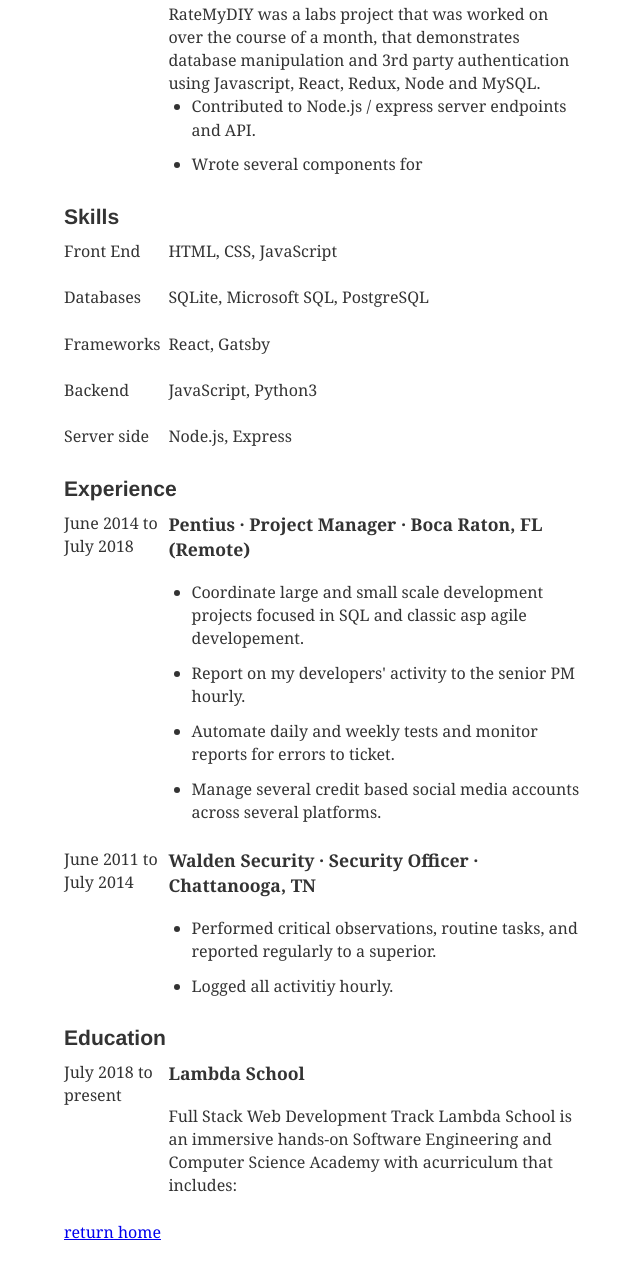
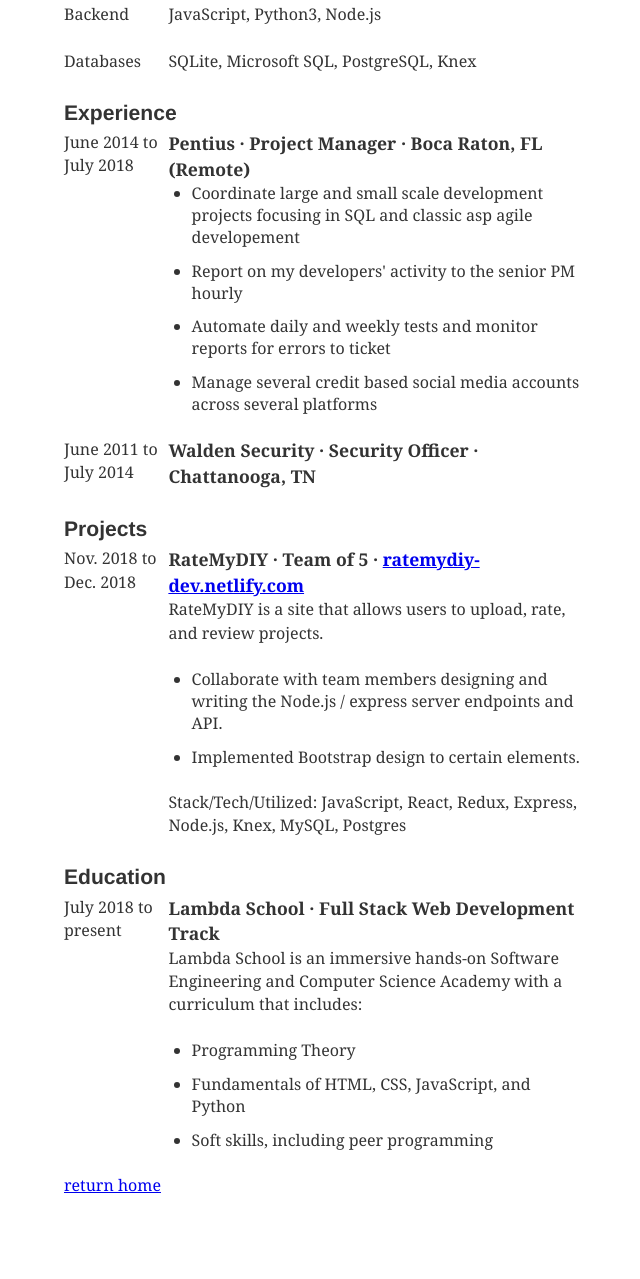
Before and after one commit to michaelagard/dev-blog, a Gatsby site: page /resume in a window 1280 px wide. Shown: the part 323-1602 px from the top of the page, without its empty margins (315-955 px from the left). After the commit the page ends 1578 px from the top, so only its background shows below. Built offline with nearby package versions, Linux system fonts and the light colour scheme; Gatsby itself is replaced by a stand-in of ours; some packages are replaced by stand-ins of ours; what typography-theme-github would draw is missing.

Commit message:
updated style and content

```diff
--- a/src/pages/resume.js
+++ b/src/pages/resume.js
@@ -11,31 +11,17 @@ class Resume extends React.Component {
             <ResumeContact>
               <ResumeContactLink href="mailto://mdagard@gmail.com">mdagard@gmail.com</ResumeContactLink>
               <ResumeContactItem>Graysville TN</ResumeContactItem>
+            </ResumeContact>
+            <ResumeContact>
               <ResumeContactLink href="https://www.linkedin.com/in/mdagard" target="_blank">LinkedIn</ResumeContactLink>
               <ResumeContactLink href="https://github.com/michaelagard" target="_blank">GitHub</ResumeContactLink>
               <ResumeContactLink href="https://twitter.com/AdultAgard" target="_blank">Twitter</ResumeContactLink>
             </ResumeContact>
           </ResumeHeader>
           <ResumeSummary>
-            Full stack web developer with 4 years of experience as a project manager. I'm most experienced with JavaScript, and I've also worked with Python.
+            Full stack web developer with 4 years of experience as a project manager. Most experienced with JavaScript and Python.
           </ResumeSummary>
-          <Section>
-            <SectionTitle>Projects</SectionTitle>
-            <SectionRow>
-              <SectionCol1>
-                Nov. 2018 to Dec. 2018
-            </SectionCol1>
-              <SectionCol2>
-                <ColTitle>RateMyDIY · Team of 5 · <a href="https://ratemydiy-dev.netlify.com/" target="_blank">ratemydiy-dev.netlify.com</a></ColTitle>
-                <ColSummary>RateMyDIY was a labs project that was worked on over the course of a month, that demonstrates database manipulation and 3rd party authentication using Javascript, React, Redux, Node and MySQL.
-                <ul>
-                    <ListItem>Contributed to Node.js / express server endpoints and API.</ListItem>
-                    <ListItem>Wrote several components for </ListItem>
-                  </ul>
-                </ColSummary>
-              </SectionCol2>
-            </SectionRow>
-          </Section>
+
           <Section>
             <SectionTitle>Skills</SectionTitle>
             <SectionRow>
@@ -48,18 +34,10 @@ class Resume extends React.Component {
             </SectionRow>
             <SectionRow>
               <SectionCol1>
-                Databases
-            </SectionCol1>
-              <SectionCol2>
-                <ColSummary>SQLite, Microsoft SQL, PostgreSQL</ColSummary>
-              </SectionCol2>
-            </SectionRow>
-            <SectionRow>
-              <SectionCol1>
                 Frameworks
             </SectionCol1>
               <SectionCol2>
-                <ColSummary>React, Gatsby</ColSummary>
+                <ColSummary>React, Redux, Express, Bootstrap</ColSummary>
               </SectionCol2>
             </SectionRow>
             <SectionRow>
@@ -67,18 +45,19 @@ class Resume extends React.Component {
                 Backend
             </SectionCol1>
               <SectionCol2>
-                <ColSummary>JavaScript, Python3</ColSummary>
+                <ColSummary>JavaScript, Python3, Node.js</ColSummary>
               </SectionCol2>
             </SectionRow>
             <SectionRow>
               <SectionCol1>
-                Server side
+                Databases
             </SectionCol1>
               <SectionCol2>
-                <ColSummary>Node.js, Express</ColSummary>
+                <ColSummary>SQLite, Microsoft SQL, PostgreSQL, Knex</ColSummary>
               </SectionCol2>
             </SectionRow>
           </Section>
+
           <Section>
             <SectionTitle>Experience</SectionTitle>
             <SectionRow>
@@ -89,10 +68,10 @@ class Resume extends React.Component {
                 <ColTitle>Pentius · Project Manager · Boca Raton, FL (Remote)</ColTitle>
                 <ColSummary>
                   <ul>
-                    <ListItem>Coordinate large and small scale development projects focused in SQL and classic asp agile developement.</ListItem>
-                    <ListItem>Report on my developers' activity to the senior PM hourly.</ListItem>
-                    <ListItem>Automate daily and weekly tests and monitor reports for errors to ticket.</ListItem>
-                    <ListItem>Manage several credit based social media accounts across several platforms.</ListItem>
+                    <ListItem>Coordinate large and small scale development projects focusing in SQL and classic asp agile developement</ListItem>
+                    <ListItem>Report on my developers' activity to the senior PM hourly</ListItem>
+                    <ListItem>Automate daily and weekly tests and monitor reports for errors to ticket</ListItem>
+                    <ListItem>Manage several credit based social media accounts across several platforms</ListItem>
                   </ul>
                 </ColSummary>
               </SectionCol2>
@@ -103,15 +82,39 @@ class Resume extends React.Component {
               </SectionCol1>
               <SectionCol2>
                 <ColTitle>Walden Security · Security Officer · Chattanooga, TN</ColTitle>
+                {/* <ColSummary>
+                  <ul>
+                    <ListItem>Performed critical observations, routine tasks, and reported regularly to a superior</ListItem>
+                    <ListItem>Logged all activity hourly</ListItem>
+                  </ul>
+                </ColSummary> */}
+              </SectionCol2>
+            </SectionRow>
+          </Section>
+
+          <Section>
+            <SectionTitle>Projects</SectionTitle>
+            <SectionRow>
+              <SectionCol1>
+                Nov. 2018 to Dec. 2018
+            </SectionCol1>
+              <SectionCol2>
+                <ColTitle>RateMyDIY · Team of 5 · <a href="https://ratemydiy-dev.netlify.com/" target="_blank">ratemydiy-dev.netlify.com</a></ColTitle>
                 <ColSummary>
+                  RateMyDIY is a site that allows users to upload, rate, and review projects.
+                </ColSummary>
                 <ul>
-                    <ListItem>Performed critical observations, routine tasks, and reported regularly to a superior.</ListItem>
-                    <ListItem>Logged all activitiy hourly.</ListItem>
+                  <ListItem>Collaborate with team members designing and writing the Node.js / express server endpoints and API.</ListItem>
+                  <ListItem>Implemented Bootstrap design to certain elements.</ListItem>
                 </ul>
+                <ColSummary>
+                  Stack/Tech/Utilized: JavaScript, React, Redux, Express, Node.js, Knex, MySQL, Postgres
                 </ColSummary>
               </SectionCol2>
             </SectionRow>
+
           </Section>
+
           <Section>
             <SectionTitle>Education</SectionTitle>
             <SectionRow>
@@ -119,9 +122,15 @@ class Resume extends React.Component {
                 July 2018 to present
               </SectionCol1>
               <SectionCol2>
-                <ColTitle>Lambda School</ColTitle>
-                <ColSummary>Full Stack Web Development Track
-                  Lambda School is an immersive hands-on Software Engineering and Computer Science Academy with acurriculum that includes:</ColSummary>
+                <ColTitle>Lambda School · Full Stack Web Development Track</ColTitle>
+                <ColSummary>
+                  Lambda School is an immersive hands-on Software Engineering and Computer Science Academy with a curriculum that includes:
+                </ColSummary>
+                <ul>
+                  <ListItem>Programming Theory</ListItem>
+                  <ListItem>Fundamentals of HTML, CSS, JavaScript, and Python</ListItem>
+                  <ListItem>Soft skills, including peer programming</ListItem>
+                </ul>
               </SectionCol2>
             </SectionRow>
           </Section>
@@ -135,10 +144,11 @@ class Resume extends React.Component {
 export default Resume
 
 const ResumeContainer = styled.div`
+
 `;
 
 const ResumeHeader = styled.div`
-
+  margin-bottom: 10px;
 `;
 
 const ResumeName = styled.div`
@@ -155,31 +165,32 @@ const ResumeContact = styled.div`
 const ResumeContactLink = styled.a`
   margin-right: 15px;
 `;
+
 const ResumeContactItem = styled.p`
   margin-right: 15px;
+  margin-bottom: 0;
 `;
+
 const ResumeSummary = styled.p`
-          /* margin-top: 1px; */
+  /* margin-bottom: 5px; */
 `;
 
 const Section = styled.div`
-          display: flex;
-          flex-direction: column;
 `;
 
 const SectionTitle = styled.h3`
-        margin: 5px 0 10px 0;
+  margin: 5px 0 5px 0;
   border-bottom: 2px solid white;
 `;
 
 const SectionRow = styled.div`
   display: flex;
+  height: auto;
 `;
 
 const SectionCol1 = styled.p`
   display: flex;
   width: 20%;
-          margin-bottom: -15px;
   flex-direction: column;
 `;
 
@@ -192,13 +203,13 @@ const SectionCol2 = styled.p`
 const ColTitle = styled.div`
   font-size: 1.1rem;
   font-weight: bold;
-          margin-bottom: 18px;
+  /* margin-bottom: 18px; */
 `;
 
 const ColSummary = styled.p`
-          /* margin-bottom: 5px; */
 `;
 
 const ListItem = styled.li`
   list-style-position: outside;
+  line-height: 22px;
 `;
```
Lines whose indentation alone changed are shown as unchanged.
